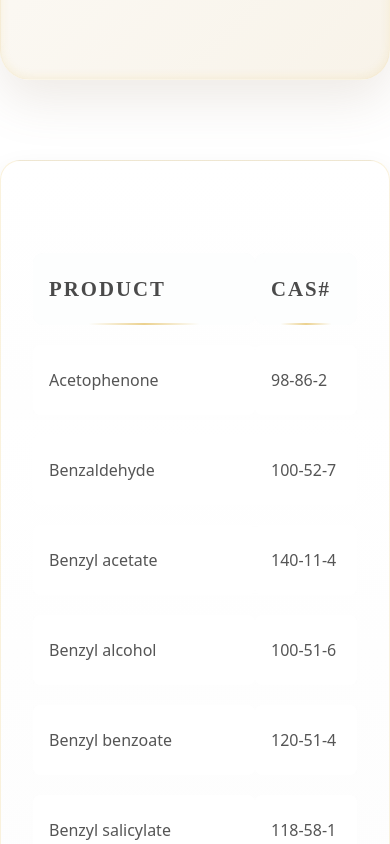
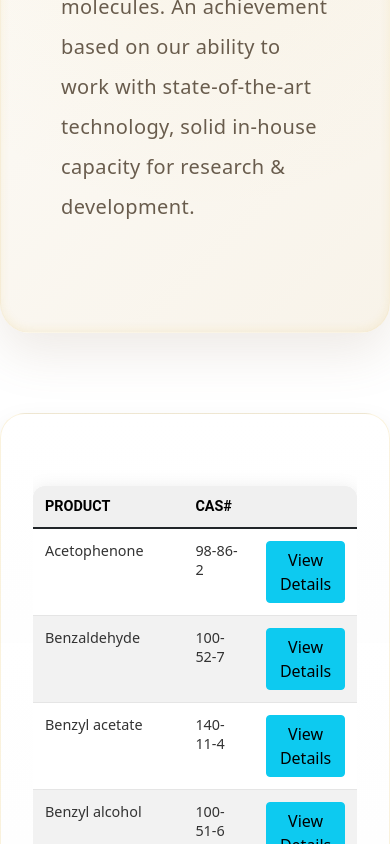
Before and after one commit to codewithsharu/prefume-store-client, a plain HTML site: page ingredients.html in a window 390 px wide. Shown: the part 1156-2000 px from the top of the page. Drawn offline with nearby package versions, Linux system fonts and the light colour scheme.

Commit message:
view-more

```diff
--- a/ingredients.html
+++ b/ingredients.html
@@ -290,8 +290,8 @@
 <center>        <h1 style="font-size: clamp(2.5rem, 8vw, 6rem); font-weight: 300; letter-spacing: 0.2em; text-transform: uppercase; position: relative; z-index: 2; margin: 0; background: linear-gradient(to right, #ffffff, #ffd700); -webkit-background-clip: text; -webkit-text-fill-color: transparent; animation: text-shimmer 3s infinite; text-shadow: none;">Ingredients</h1></center>
     </div>
     <section class="signature-fragrances">
-        <h2 style="text-align: center; font-size: clamp(2rem, 5vw, 3rem);">Ingredients</h2>
-        <p style="text-align: left; font-size: clamp(1rem, 3vw, 1.25rem);">The universe of scent and flavour is built upon a palette of thousands of active olfactory compounds. At Abha Ingredients, we combine creative chemistry with expertise in the fragrance and flavour domain to supply high impact molecules. An achievement based on our ability to work with state-of-the-art technology, solid in-house capacity for research & development.</p>
+        <h2 style="text-align: center;">Ingredients</h2>
+        <p style="text-align: left;">The universe of scent and flavour is built upon a palette of thousands of active olfactory compounds. At Abha Ingredients, we combine creative chemistry with expertise in the fragrance and flavour domain to supply high impact molecules. An achievement based on our ability to work with state-of-the-art technology, solid in-house capacity for research & development.</p>
     </section>
     <style>
         /* Signature Fragrances Section */
@@ -373,6 +373,7 @@
                                 <tr class="bg-light">
                                     <th scope="col">Product</th>
                                     <th scope="col">CAS#</th>
+                                    <th scope="col"></th>
                                 </tr>
                             </thead>
                             <tbody id="ingredientsTableBody">
@@ -460,9 +461,17 @@
                 row.innerHTML = `
                     <td>${item.product}</td>
                     <td>${item.cas}</td>
+                    <td><button onclick="viewDetails('${item.product}')" class="btn btn-info">View Details</button></td>
                 `;
                 tableBody.appendChild(row);
             });
+        }
+
+        // Function to open Wikipedia page
+        function viewDetails(product) {
+            const query = product.replace(/\s+/g, '_'); // Replace spaces with underscores for URL
+            const url = `https://en.wikipedia.org/wiki/${query}`;
+            window.open(url, '_blank'); // Open in a new tab
         }
 
         // Call the function when the document is loaded
@@ -496,110 +505,101 @@
 
         .table {
             position: relative;
-            border-collapse: separate;
-            border-spacing: 0 20px;
+            border-collapse: collapse;
+            width: 100%;
             margin: 2rem 0;
-            width: 100%;
-            z-index: 1;
+            background: #ffffff;
+            border-radius: 12px;
+            overflow: hidden;
+            box-shadow: 0 4px 20px rgba(0, 0, 0, 0.1);
         }
 
         .table th {
-            color: #4a4a4a;
-            font-family: 'Cormorant Garamond', serif;
-            font-size: 1.6rem;
-            font-weight: 700;
+            color: #000000;
+            font-family: 'Roboto', sans-serif;
+            font-size: 1.2rem;
+            font-weight: 600;
             text-transform: uppercase;
-            letter-spacing: 2px;
-            padding: 2.5rem 2rem;
+            padding: 1rem;
             border: none;
-            position: relative;
-            background: rgba(255, 255, 255, 0.8);
-            border-radius: 10px;
+            background: #f0f0f0;
         }
 
-        .table th::after {
-            content: '';
-            position: absolute;
-            bottom: 0;
-            left: 50%;
-            transform: translateX(-50%);
-            width: 50%;
-            height: 2px;
-            background: linear-gradient(90deg, transparent, rgba(218, 165, 32, 0.5), transparent);
+        .table th:hover {
+            background: #e0e0e0;
         }
 
         .table td {
-            color: #555;
-            font-size: 1.2rem;
+            color: #333;
+            font-size: 1rem;
             font-weight: 400;
-            padding: 2rem 2rem;
-            background: rgba(255, 255, 255, 0.9);
+            padding: 1rem;
             border: none;
-            transition: all 0.4s ease;
             position: relative;
-            border-radius: 8px;
-        }
-
-        .table tr {
-            transition: all 0.4s cubic-bezier(0.4, 0, 0.2, 1);
-            position: relative;
+            transition: background 0.3s;
         }
 
         .table tbody tr {
-            background: rgba(255, 255, 255, 0.7);
-            backdrop-filter: blur(8px);
+            background: #ffffff;
+            transition: transform 0.3s;
         }
 
         .table tbody tr:hover {
-            transform: translateY(-5px);
-            background: linear-gradient(
-                90deg,
-                rgba(255, 255, 255, 0.95),
-                rgba(240, 240, 240, 0.95)
-            );
-            box-shadow:
-                0 10px 20px rgba(0, 0, 0, 0.1),
-                0 2px 10px rgba(218, 165, 32, 0.1);
+            transform: translateY(-2px);
+            background: #f9f9f9;
         }
 
-        .table tr:hover td {
-            color: #DAA520;
-            letter-spacing: 0.5px;
-            font-weight: 500;
+        .table tbody tr:nth-child(even) {
+            background: #f2f2f2;
         }
 
-        .table tr:hover td:first-child {
-            border-left: 4px solid #DAA520;
-            padding-left: calc(2rem - 4px);
-        }
-
-        .table tr:hover td:first-child::before {
-            content: '';
-            position: absolute;
-            left: 0;
-            top: 0;
-            height: 100%;
-            width: 100%;
-            background: linear-gradient(90deg, rgba(218, 165, 32, 0.2), transparent);
-            z-index: -1;
+        .table th, .table td {
+            border-bottom: 1px solid rgba(0, 0, 0, 0.1);
         }
 
         @media (max-width: 768px) {
-            .ingredients-list {
-                padding: 2rem 1rem;
-                border-radius: 20px;
-                margin: 4rem auto;
+            .table th, .table td {
+                font-size: 0.9rem;
+                padding: 0.75rem;
             }
+        }
 
-            .table th {
-                font-size: 1.3rem;
-                padding: 1.5rem 1rem;
-            }
+        .table .action-buttons {
+            display: flex;
+            gap: 0.5rem;
+        }
 
-            .table td {
-                font-size: 1rem;
-                padding: 1.5rem 1rem;
-            }
+        .table .action-buttons button {
+            background: #4A90E2;
+            color: #fff;
+            border: none;
+            border-radius: 5px;
+            padding: 0.5rem 1rem;
+            cursor: pointer;
+            transition: background 0.3s;
+        }
+
+        .table .action-buttons button:hover {
+            background: #357ABD;
+        }
+
+        .table-search {
+            margin-bottom: 1rem;
+            display: flex;
+            justify-content: flex-end;
+        }
+
+        .table-search input {
+            padding: 0.5rem;
+            border: 1px solid #ccc;
+            border-radius: 5px;
+            width: 200px;
+            transition: border 0.3s;
+        }
+
+        .table-search input:focus {
+            border-color: #4A90E2;
+            outline: none;
         }
     </style>
 
```
Also changed, not shown: index.html (+21 -2 lines).
